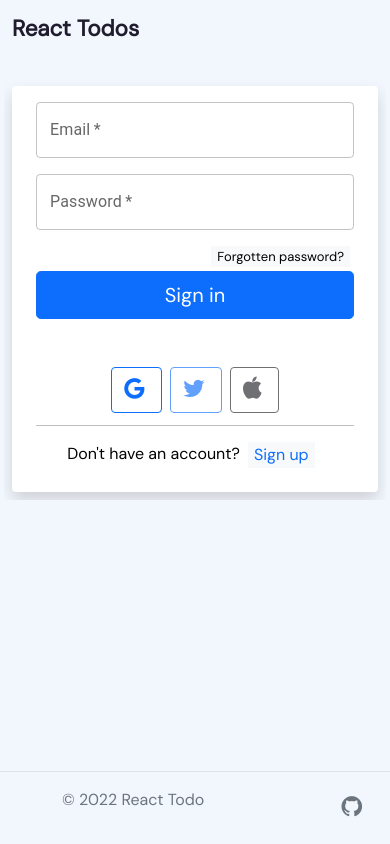
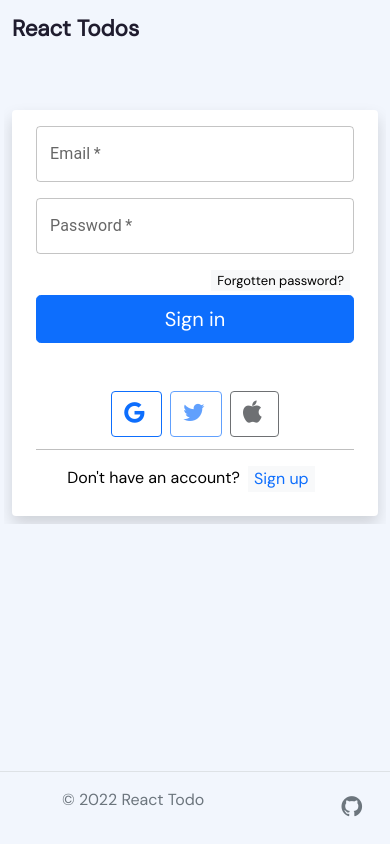
Before and after one commit to FereydoonEisapour/React-Todo-Auth, a React (Create React App) app: page / in a window 390 px wide. Built offline with nearby package versions, Linux system fonts and the light colour scheme.

Commit message:
signin responsive fix

```diff
--- a/src/pages/auth/SignInPage.js
+++ b/src/pages/auth/SignInPage.js
@@ -140,7 +140,7 @@ const SignInPage = () => {
   return (
     <>
       {!loginCard ? (
-        <section className="d-flex py-4 ">
+        <section className="d-flex py-5 ">
           <div className=" scale-up-center col-lg-6  d-flex justify-content-center align-item-center align-content-center ">
             <img className="imgimg-fluid w-75 " src={signInSvg} alt="singin" />
           </div>
@@ -268,7 +268,7 @@ const SignInPage = () => {
           </div>
         </section>
       ) : (
-        <section className="d-flex section_signin py-4 ">
+        <section className="d-flex section_signin py-5 ">
           <div className="scale-up-center col-lg-6  d-flex justify-content-center align-item-center align-content-center ">
             <img className="imgimg-fluid w-75 " src={signUpSvg} alt="" />
           </div>
```
